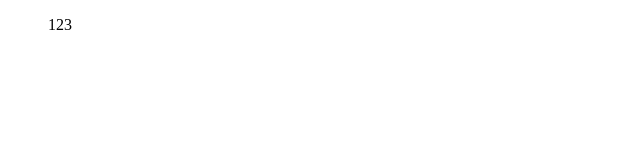
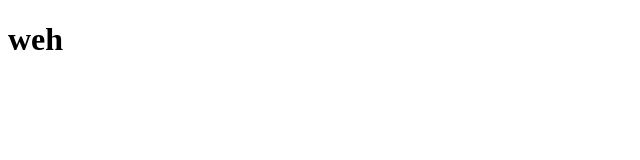
Before and after one commit to klgitm/Learning-Angular, an Angular app: page / in a window 1280 px wide. Shown: the top 160 px of the page, without its empty margins (0-640 px from the left). Built offline with nearby package versions, Linux system fonts and the light colour scheme.

Commit message:
made test single run

```diff
--- a/src/app/app.component.html
+++ b/src/app/app.component.html
@@ -1 +1 @@
-<app-home></app-home>
+<h1>weh</h1>
```
Also changed, not shown: .circleci/config.yml, 1 other file (tests, documents, lock files or other folders).
